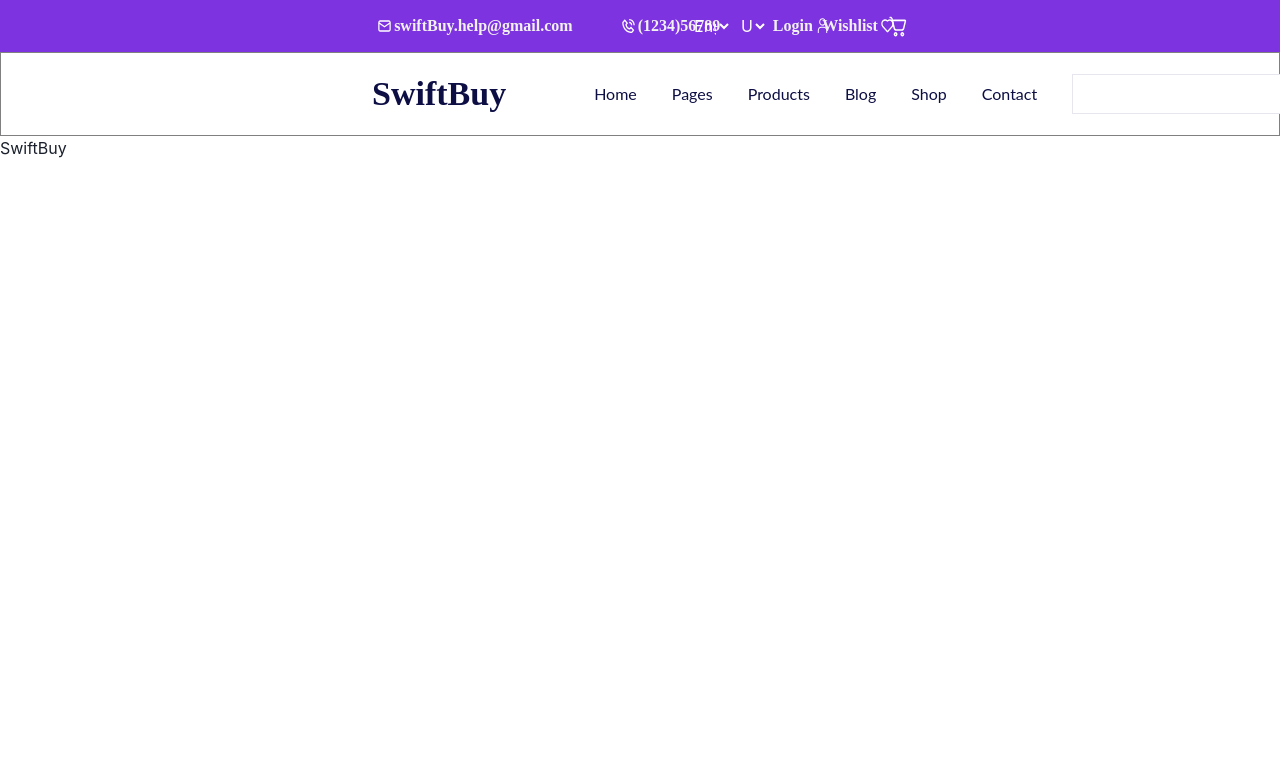
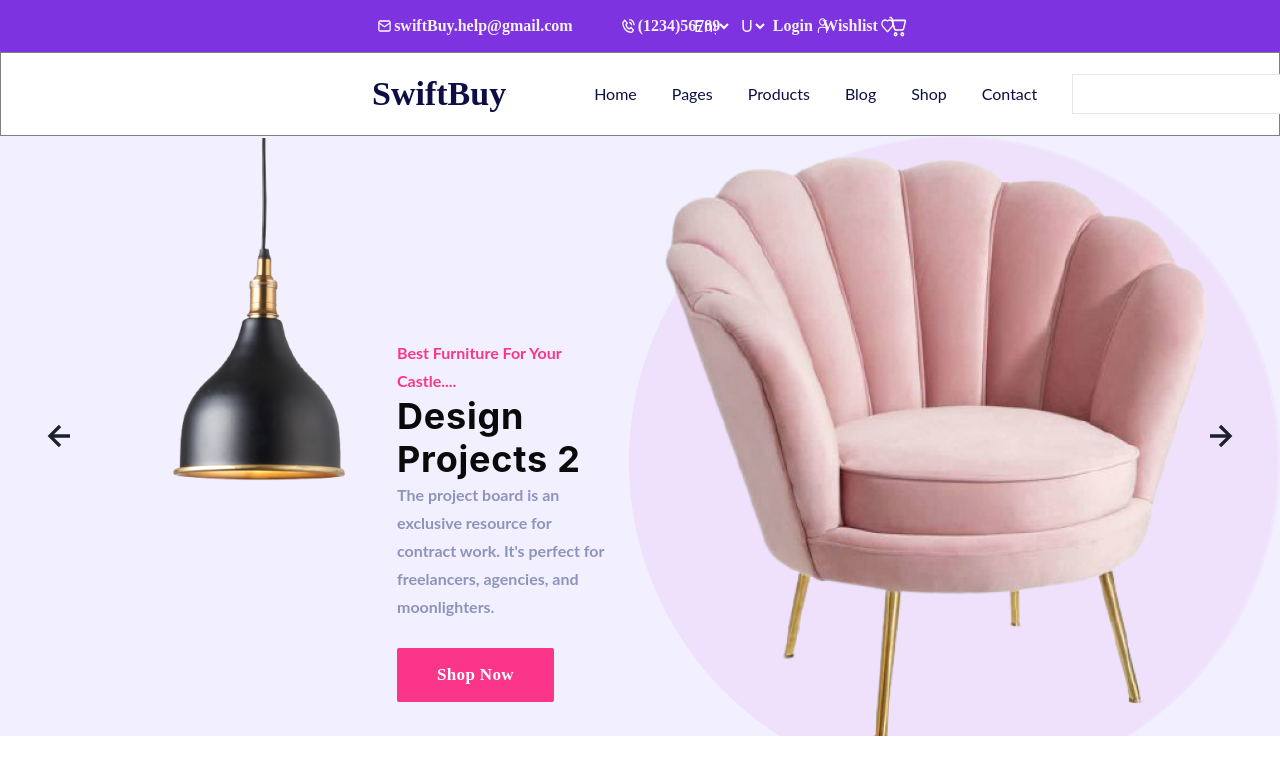
Before and after one commit to shivangii-garg/swiftBuy, a React (Create React App) app in the folder front-end/swift-buy/: page / in a window 1280 px wide. Shown: the top 774 px of the page. Built offline with nearby package versions, Linux system fonts and the light colour scheme.

Commit message:
SWIF-5-Create-Corousel-for-SwiftBuy (#3)
* static header created

* static NavBar created

* navBar code in Swif-3

* corousel created

* created genericSlider ->incomplete

* created generic slider

---------

Co-authored-by: shgarg <shgarg@axway.com>

```diff
--- a/front-end/swift-buy/package.json
+++ b/front-end/swift-buy/package.json
@@ -12,7 +12,9 @@
     "framer-motion": "^10.12.18",
     "react": "^18.2.0",
     "react-dom": "^18.2.0",
+    "react-icons": "^4.10.1",
     "react-scripts": "5.0.1",
+    "react-slick": "^0.29.0",
     "web-vitals": "^2.1.4"
   },
   "scripts": {
--- a/front-end/swift-buy/src/App.js
+++ b/front-end/swift-buy/src/App.js
@@ -1,3 +1,4 @@
+import Corousel from "./molecules/corousel";
 import HeadingBar from "./molecules/headingBar";
 import NavBar from "./molecules/navBar";
 
@@ -6,7 +7,7 @@ function App() {
     <div className="App">
       <HeadingBar />
       <NavBar />
-      <h1>SwiftBuy</h1>
+      <Corousel />
     </div>
   );
 }
--- /dev/null
+++ b/front-end/swift-buy/src/molecules/corousel/corousel.css
@@ -0,0 +1,88 @@
+.corousel {
+  width: 100%;
+  height: 764px;
+  flex-shrink: 0;
+  background: #f2f0ff;
+}
+
+.title-tagline {
+  color: var(--accent, #fb2e86);
+  font-family: Lato;
+  font-size: 16px;
+  font-style: normal;
+  font-weight: 700;
+  line-height: 28px; /* 175% */
+}
+
+.title-heading {
+  color: #000;
+  font-family: Josefin Sans;
+  font-size: 53px;
+  font-style: normal;
+  font-weight: 700;
+  line-height: 0%; /* 0px */
+  letter-spacing: 0.795px;
+}
+
+.title-text {
+  color: var(--sub-text-color, #8a8fb9);
+  font-family: Lato;
+  font-size: 16px;
+  font-style: normal;
+  font-weight: 700;
+  line-height: 28px; /* 175% */
+}
+
+.corousel-image-one {
+  width: 387px;
+  height: 387px;
+  flex-shrink: 0;
+  margin-left: 70px;
+}
+
+.corousel-btn {
+  border-radius: 2px;
+  background: var(--accent, #fb2e86);
+  color: #fff;
+  font-family: Josefin Sans;
+  font-size: 17px;
+  font-style: normal;
+  font-weight: 600;
+  line-height: normal;
+  letter-spacing: 0.34px;
+  padding: 17px 40px;
+  margin-top: 27px;
+  margin-left: -78px;
+}
+
+.box {
+  display: flex !important;
+}
+
+.title {
+  margin-left: -78px;
+  margin-top: 203px;
+}
+
+.chair-bg-one {
+  position: relative;
+  width: 651px;
+  height: 651px;
+  flex-shrink: 0;
+  border-radius: 651px;
+  background: rgba(236, 210, 250, 0.35);
+}
+
+.chair-bg-two {
+  width: 648px;
+  height: 648px;
+  flex-shrink: 0;
+  border-radius: 648px;
+  background: rgba(236, 210, 250, 0.35);
+}
+
+.chair {
+  width: 629px;
+  height: 629px;
+  flex-shrink: 0;
+}
--- /dev/null
+++ b/front-end/swift-buy/src/molecules/corousel/index.jsx
@@ -0,0 +1,80 @@
+import React, { useState } from "react";
+import { Box, IconButton, useBreakpointValue } from "@chakra-ui/react";
+import chair from "../../images/chair.png";
+import "./corousel.css";
+import { BiLeftArrowAlt, BiRightArrowAlt } from "react-icons/bi";
+import { corouselData } from "../../utils/corouselData";
+import GenericSlider from "../genericSlider";
+
+const settings = {
+  dots: true,
+  arrows: false,
+  fade: true,
+  infinite: true,
+  autoplay: true,
+  speed: 500,
+  autoplaySpeed: 5000,
+  slidesToShow: 1,
+  slidesToScroll: 1,
+};
+const Corousel = () => {
+  const [slider, setSlider] = useState(null);
+
+  const top = useBreakpointValue({ base: "90%", md: "50%" });
+  const side = useBreakpointValue({ base: "30%", md: "40px" });
+
+  return (
+    <Box
+      position={"relative"}
+      height={"600px"}
+      width={"full"}
+      overflow={"hidden"}
+    >
+      <link
+        rel="stylesheet"
+        type="text/css"
+        charSet="UTF-8"
+        href="https://cdnjs.cloudflare.com/ajax/libs/slick-carousel/1.6.0/slick.min.css"
+      />
+      <link
+        rel="stylesheet"
+        type="text/css"
+        href="https://cdnjs.cloudflare.com/ajax/libs/slick-carousel/1.6.0/slick-theme.min.css"
+      />
+      <IconButton
+        aria-label="left-arrow"
+        variant="ghost"
+        position="absolute"
+        left={side}
+        top={top}
+        transform={"translate(0%, -50%)"}
+        zIndex={2}
+        onClick={() => slider?.slickPrev()}
+      >
+        <BiLeftArrowAlt size="40px" />
+      </IconButton>
+      <IconButton
+        aria-label="right-arrow"
+        variant="ghost"
+        position="absolute"
+        right={side}
+        top={top}
+        transform={"translate(0%, -50%)"}
+        zIndex={2}
+        onClick={() => slider?.slickNext()}
+      >
+        <BiRightArrowAlt size="40px" />
+      </IconButton>
+      <GenericSlider
+        settings={settings}
+        sliderData={corouselData}
+        buttonText={"Shop Now"}
+        rightImgSrc={chair}
+        slider={slider}
+        setSlider={setSlider}
+      />
+    </Box>
+  );
+};
+
+export default Corousel;
--- /dev/null
+++ b/front-end/swift-buy/src/molecules/genericSlider/index.jsx
@@ -0,0 +1,47 @@
+import React, { useState } from "react";
+import Slider from "react-slick";
+import { Box, Heading, Container } from "@chakra-ui/react";
+
+const GenericSlider = ({
+  settings,
+  sliderData,
+  buttonText,
+  rightImgSrc,
+  slider,
+  setSlider,
+}) => {
+  return (
+    <Slider {...settings} ref={(slider) => setSlider(slider)}>
+      {sliderData.map((card, index) => (
+        <Box
+          key={index}
+          height={"6xl"}
+          position="relative"
+          backgroundColor="#F2F0FF"
+          className="box"
+        >
+          <img className="corousel-image-one" src={card.image} alt="lamp" />
+          <Container size="container.lg" height="600px">
+            <div className="title">
+              <span className="title-tagline">{card.tagline}</span>
+              <Heading className="title-heading">{card.title}</Heading>
+              <span className="title-text">{card.text}</span>
+            </div>
+            <button className="corousel-btn">{buttonText}</button>
+          </Container>
+          <div className="chair-bg-one">
+            <div className="chair-bg-two">
+              <img
+                src={rightImgSrc}
+                alt={String(rightImgSrc)}
+                className="chair"
+              />
+            </div>
+          </div>
+        </Box>
+      ))}
+    </Slider>
+  );
+};
+
+export default GenericSlider;
--- a/front-end/swift-buy/src/molecules/headingBar/headingBar.css
+++ b/front-end/swift-buy/src/molecules/headingBar/headingBar.css
@@ -41,6 +41,19 @@ img {
   margin: 2px;
 }
 
+select {
+  margin-right: 5px;
+  width: 23%;
+  background: none;
+  color: white;
+  cursor: pointer;
+}
+
+option {
+  color: #000;
+  cursor: pointer;
+}
+
 .header-link {
   display: flex;
   color: #f1f1f1 !important;
@@ -51,3 +64,9 @@ img {
   line-height: normal;
   place-items: center;
 }
+
+.cart img {
+  width: 24px;
+  height: 28.364px;
+  flex-shrink: 0;
+}
--- /dev/null
+++ b/front-end/swift-buy/src/utils/corouselData.js
@@ -0,0 +1,23 @@
+import lamp from "../images/lamp.png";
+export const corouselData = [
+  {
+    title: `New Furniture Collection
+      Trends in 2020`,
+    tagline: `Best Furniture For Your Castle....`,
+    text: `Lorem ipsum dolor sit amet, consectetur adipiscing elit. Magna in est adipiscing
+in phasellus non in justo.`,
+    image: lamp,
+  },
+  {
+    title: "Design Projects 2",
+    tagline: `Best Furniture For Your Castle....`,
+    text: "The project board is an exclusive resource for contract work. It's perfect for freelancers, agencies, and moonlighters.",
+    image: lamp,
+  },
+  {
+    title: "Design Projects 3",
+    tagline: `Best Furniture For Your Castle....`,
+    text: "The project board is an exclusive resource for contract work. It's perfect for freelancers, agencies, and moonlighters.",
+    image: lamp,
+  },
+];
```
Also changed, not shown: front-end/swift-buy/src/images/chair.png (added), front-end/swift-buy/src/images/lamp.png (added).
